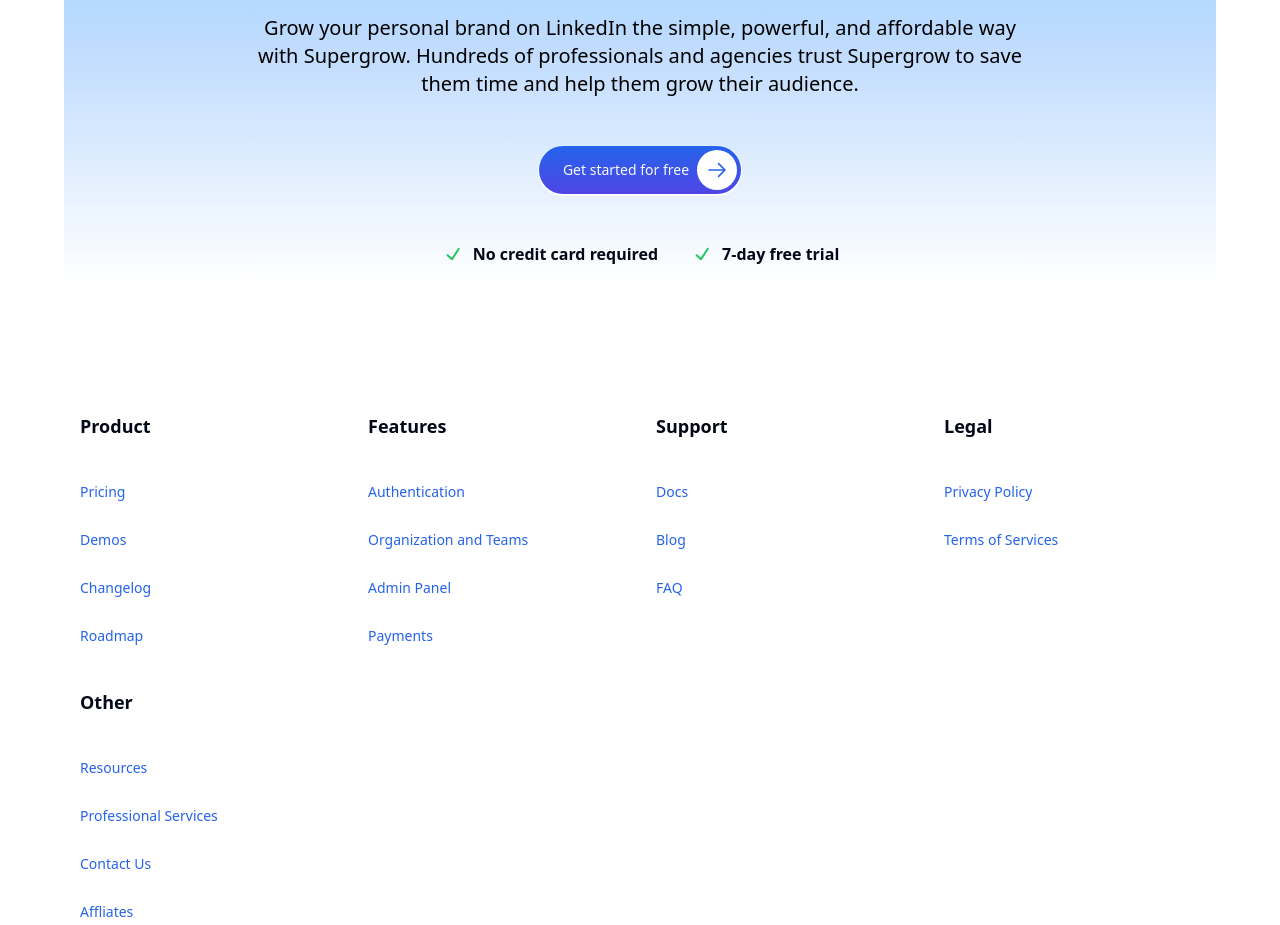
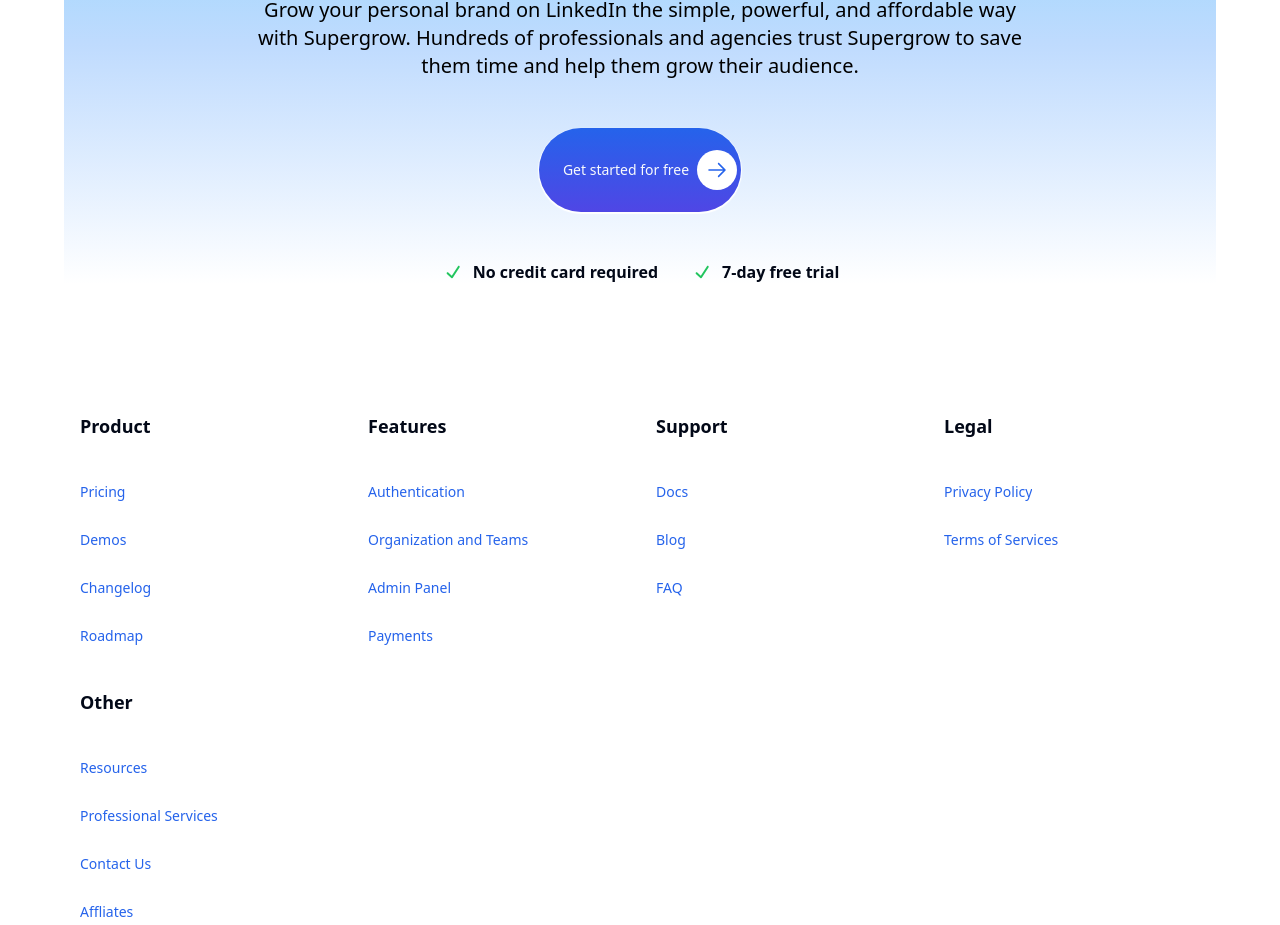
Before and after one commit to feibiss/nxtbase-landing-page, a Next.js app in the folder landing-1/: page / in a window 1280 px wide. Shown: the part 7514-8439 px from the top of the page. Built offline with nearby package versions, Linux system fonts and the light colour scheme.

Commit message:
Fix : Button styles fixed

```diff
--- a/landing-1/src/components/containers/contactCard.tsx
+++ b/landing-1/src/components/containers/contactCard.tsx
@@ -13,7 +13,7 @@ export default function ContactCard() {
         trust Supergrow to save them time and help them grow their audience.
       </p>
       <Button
-        className="mt-12 gap-2 pl-6 rounded-full"
+        className="mt-12 gap-2 pl-6 rounded-full py-6"
         variant="default"
         rounded={"full"}
       >
```
